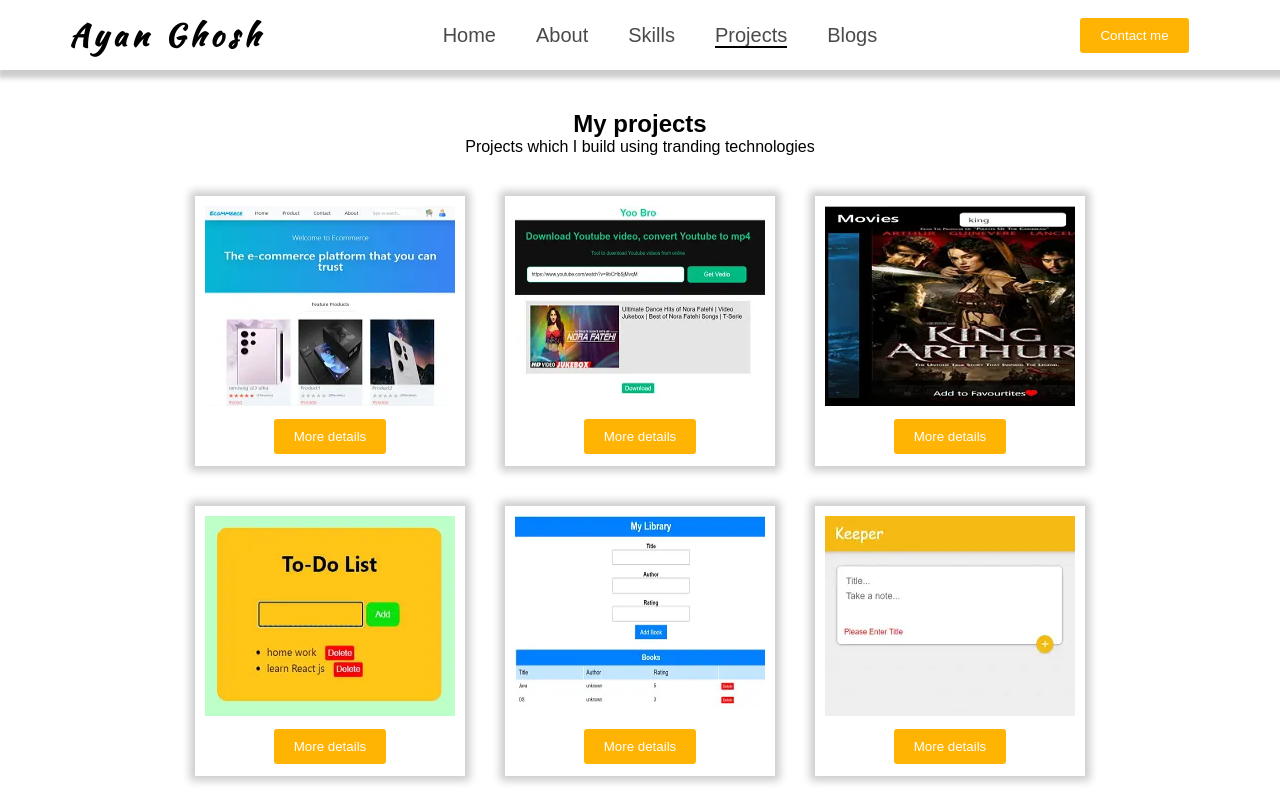
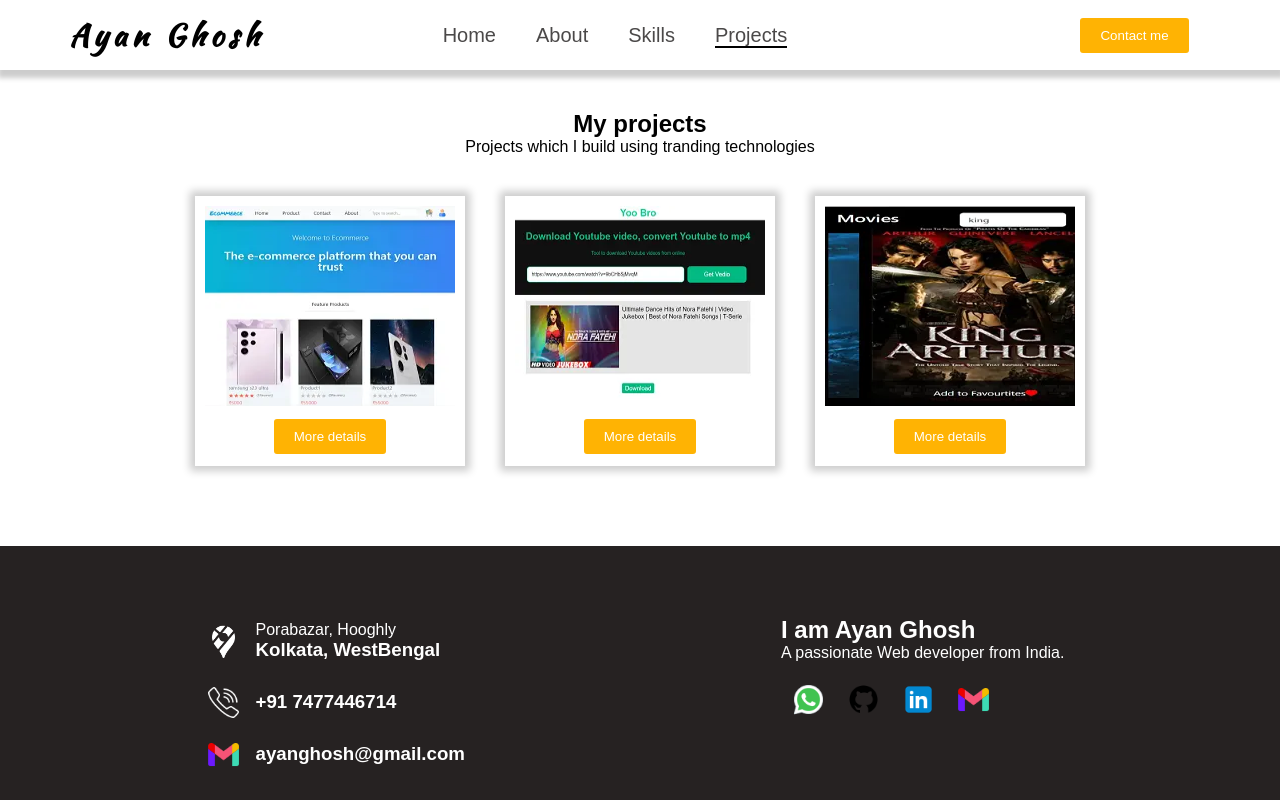
Before and after one commit to ayanonline/reactprotfolio, a React (Vite) app: page /projects in a window 1280 px wide. Shown: the top 800 px of the page. Built offline with nearby package versions, Linux system fonts and the light colour scheme; a web font is replaced by a local one.

Commit message:
useless things removed like to do app and blogs

```diff
--- a/src/components/header/Header.jsx
+++ b/src/components/header/Header.jsx
@@ -30,9 +30,9 @@ function Header() {
             <li>
               <NavLink to="/projects">Projects</NavLink>
             </li>
-            <li>
+            {/* <li>
               <NavLink to="/blogs">Blogs</NavLink>
-            </li>
+            </li> */}
           </ul>
           <button className="btn">Contact me</button>
         </div>
@@ -67,11 +67,11 @@ function Header() {
                 Projects
               </NavLink>
             </li>
-            <li>
+            {/* <li>
               <NavLink onClick={clichHandle} to="/blogs">
                 Blogs
               </NavLink>
-            </li>
+            </li> */}
           </ul>
         </div>
       )}
--- a/src/components/myprojects/Projects.jsx
+++ b/src/components/myprojects/Projects.jsx
@@ -28,24 +28,24 @@ function Projects() {
       title: "Movie search (React js)",
       details: [],
     },
-    {
-      url: "https://ayan-todo-list.netlify.app/",
-      image: todosnap,
-      title: "TodoApp (React js)",
-      details: [],
-    },
-    {
-      url: "https://library-ayan.netlify.app/",
-      image: librarysnap,
-      title: "Library (React Redux)",
-      details: [],
-    },
-    {
-      url: "https://ayan-keeper.netlify.app/",
-      image: keepersnap,
-      title: "KeeperApp (React js)",
-      details: [],
-    },
+    // {
+    //   url: "https://ayan-todo-list.netlify.app/",
+    //   image: todosnap,
+    //   title: "TodoApp (React js)",
+    //   details: [],
+    // },
+    // {
+    //   url: "https://library-ayan.netlify.app/",
+    //   image: librarysnap,
+    //   title: "Library (React Redux)",
+    //   details: [],
+    // },
+    // {
+    //   url: "https://ayan-keeper.netlify.app/",
+    //   image: keepersnap,
+    //   title: "KeeperApp (React js)",
+    //   details: [],
+    // },
   ]);
   return (
     <div className="recent-project">
```
